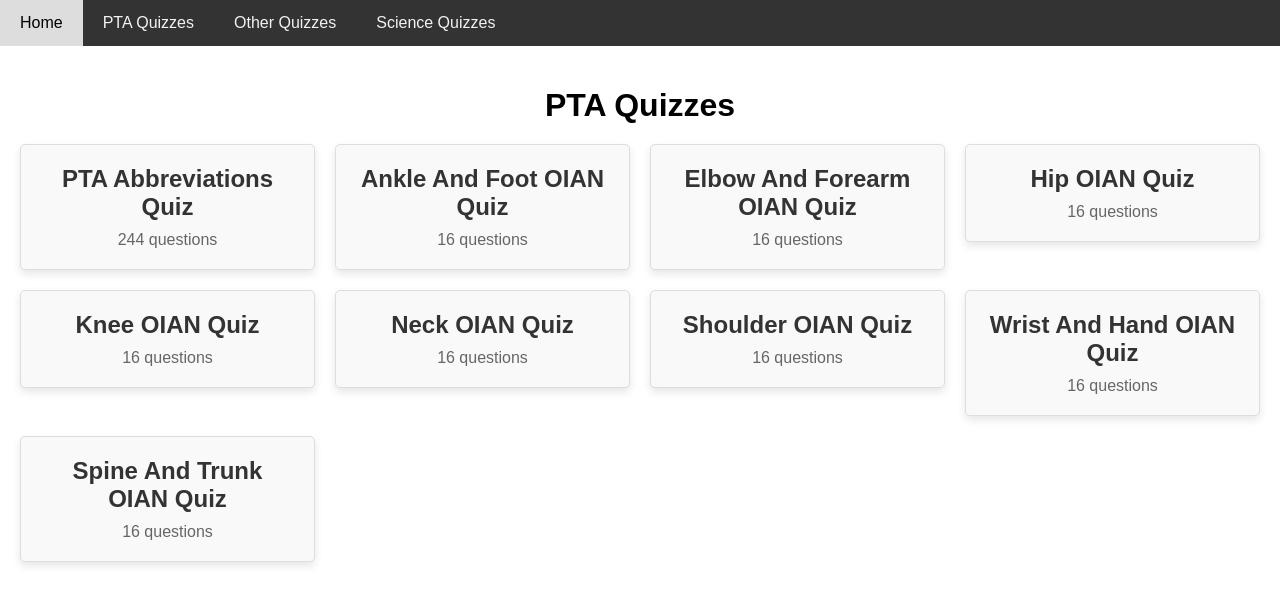
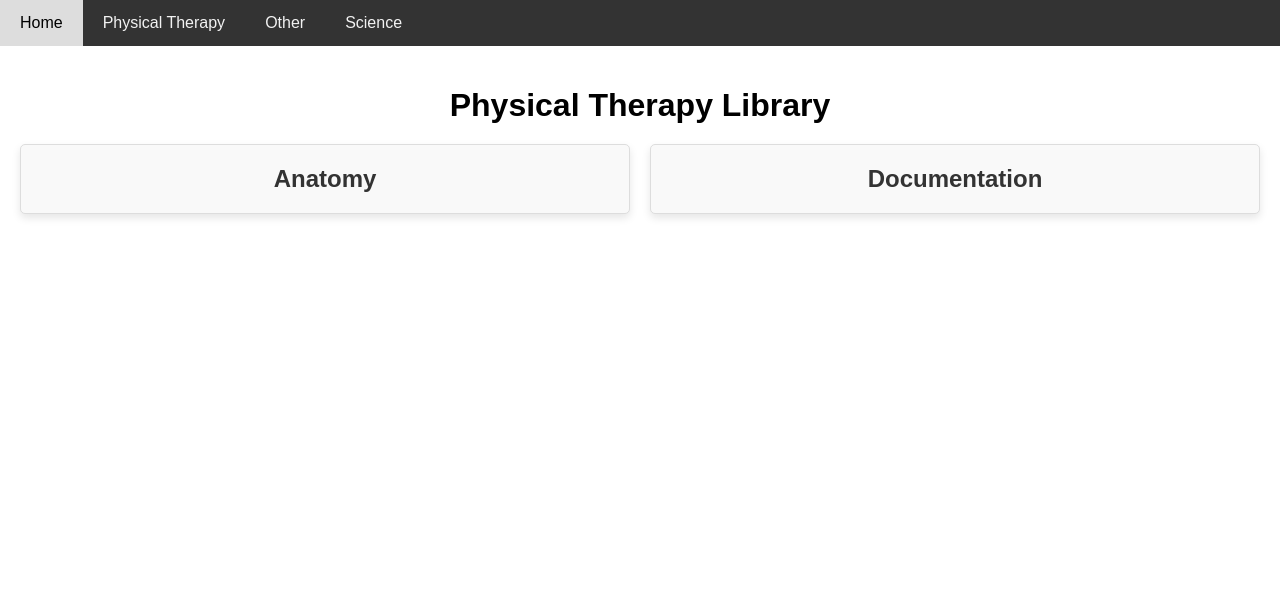
Before and after one commit to conceptsx/concepta, a Flask app: page /category/pta in a window 1280 px wide. Shown: the top 605 px of the page. Run offline with Flask 3, Linux system fonts and the light colour scheme.

Commit message:
Added subcategories with dynamic creation

```diff
--- a/app.py
+++ b/app.py
@@ -31,16 +31,16 @@ def index():
 
 # Route for category pages
 @app.route('/category/<category_name>')
-def category(category_name):
-    category_title, quizzes = get_category_data(category_name)
+@app.route('/category/<category_name>/<subcategory_name>')
+def category(category_name, subcategory_name=None):
+    category_title, quizzes = get_category_data(category_name, subcategory_name)
     for quiz in quizzes:
-        quiz_data_variable = quiz["url"].split("/")[-1].replace("-", "_")
-        if quiz_data_variable in quiz_data_map:
-            quiz["questions_count"] = len(quiz_data_map[quiz_data_variable])
-        else:
-            quiz["questions_count"] = 0
-    print(f"Category route accessed: {category_name}")
+        if 'url' in quiz:
+            quiz_data_variable = quiz["url"].split("/")[-1].replace("-", "_")
+            if quiz_data_variable in quiz_data_map:
+                quiz["questions_count"] = len(quiz_data_map[quiz_data_variable])
     return render_template('category.html', category_title=category_title, quizzes=quizzes)
+
 
 # Route for the quiz page
 @app.route('/quiz/<quiz_name>')
--- a/categories.py
+++ b/categories.py
@@ -1,17 +1,33 @@
-def get_category_data(category_name):
+def get_category_data(category_name, subcategory_name=None):
     if category_name == 'pta':
-        quizzes = [
-            {"title": "PTA Abbreviations Quiz", "url": "/quiz/pta-abbreviations"},
-            {"title": "Ankle And Foot OIAN Quiz", "url": "/quiz/ankle-and-foot-oian"},
-            {"title": "Elbow And Forearm OIAN Quiz", "url": "/quiz/elbow-and-forearm-oian"},
-            {"title": "Hip OIAN Quiz", "url": "/quiz/hip-oian"},
-            {"title": "Knee OIAN Quiz", "url": "/quiz/knee-oian"},
-            {"title": "Neck OIAN Quiz", "url": "/quiz/neck-oian"},
-            {"title": "Shoulder OIAN Quiz", "url": "/quiz/shoulder-oian"},
-            {"title": "Wrist And Hand OIAN Quiz", "url": "/quiz/wrist-and-hand-oian"},
-            {"title": "Spine And Trunk OIAN Quiz", "url": "/quiz/spine-and-trunk-oian"}
-        ]
-        category_title = "PTA Quizzes"
+        if subcategory_name is None:
+            quizzes = [
+                {"title": "Anatomy", "url": "/category/pta/anatomy"},
+                {"title": "Documentation", "url": "/category/pta/documentation"},
+                # Add more subcategories here
+            ]
+            category_title = "Physical Therapy Library"
+        elif subcategory_name == 'anatomy':
+            quizzes = [
+                {"title": "Ankle And Foot OIAN", "url": "/quiz/ankle-and-foot-oian"},
+                {"title": "Elbow And Forearm OIAN", "url": "/quiz/elbow-and-forearm-oian"},
+                {"title": "Hip OIAN", "url": "/quiz/hip-oian"},
+                {"title": "Knee OIAN", "url": "/quiz/knee-oian"},
+                {"title": "Neck OIAN", "url": "/quiz/neck-oian"},
+                {"title": "Shoulder OIAN", "url": "/quiz/shoulder-oian"},
+                {"title": "Wrist And Hand OIAN", "url": "/quiz/wrist-and-hand-oian"},
+                {"title": "Spine And Trunk OIAN", "url": "/quiz/spine-and-trunk-oian"}
+            ]
+            category_title = "Physical Therapy: Anatomy"
+        elif subcategory_name == 'documentation':
+            quizzes = [
+                {"title": "Abbreviations", "url": "/quiz/pta-abbreviations"},
+                # Add more abbreviation quizzes here
+            ]
+            category_title = "Physical Therapy: Documentation"
+        else:
+            quizzes = []
+            category_title = "Unknown Subcategory"
     elif category_name == 'other':
         quizzes = [
             {"title": "Other Quiz", "url": "/quiz/other"},
--- a/templates/category.html
+++ b/templates/category.html
@@ -9,18 +9,20 @@
 <body>
     <header class="navbar">
         <a href="/">Home</a>
-        <a href="/category/pta">PTA Quizzes</a>
-        <a href="/category/other">Other Quizzes</a>
-        <a href="/category/science">Science Quizzes</a>
+        <a href="/category/pta">Physical Therapy</a>
+        <a href="/category/other">Other</a>
+        <a href="/category/science">Science</a>
     </header>
     <div class="content">
         <h1>{{ category_title }}</h1>
         <div class="quiz-list">
             {% for quiz in quizzes %}
-                <a href="{{ quiz.url }}" class="quiz-link">
+                <a class="quiz-link" href="{{ quiz.url }}">
                     <div class="quiz-card">
                         <h2>{{ quiz.title }}</h2>
-                        <p>{{ quiz.questions_count }} questions</p>
+                        {% if quiz.questions_count is defined %}
+                            <p>{{ quiz.questions_count }} questions</p>
+                        {% endif %}
                     </div>
                 </a>
             {% endfor %}
--- a/templates/index.html
+++ b/templates/index.html
@@ -9,9 +9,9 @@
 <body>
     <header class="navbar">
         <a href="/">Home</a>
-        <a href="/category/pta">PTA Quizzes</a>
-        <a href="/category/other">Other Quizzes</a>
-        <a href="/category/science">Science Quizzes</a>
+        <a href="/category/pta">Physical Therapy</a>
+        <a href="/category/other">Other</a>
+        <a href="/category/science">Science</a>
     </header>
     <div class="content">
         <div class="welcome-container">
--- a/templates/quiz.html
+++ b/templates/quiz.html
@@ -9,9 +9,9 @@
 <body>
     <header class="navbar">
         <a href="/">Home</a>
-        <a href="/category/pta">PTA Quizzes</a>
-        <a href="/category/other">Other Quizzes</a>
-        <a href="/category/science">Science Quizzes</a>
+        <a href="/category/pta">Physical Therapy</a>
+        <a href="/category/other">Other</a>
+        <a href="/category/science">Science</a>
     </header>
     <div class="content">
         <div id="quiz-container">
```
